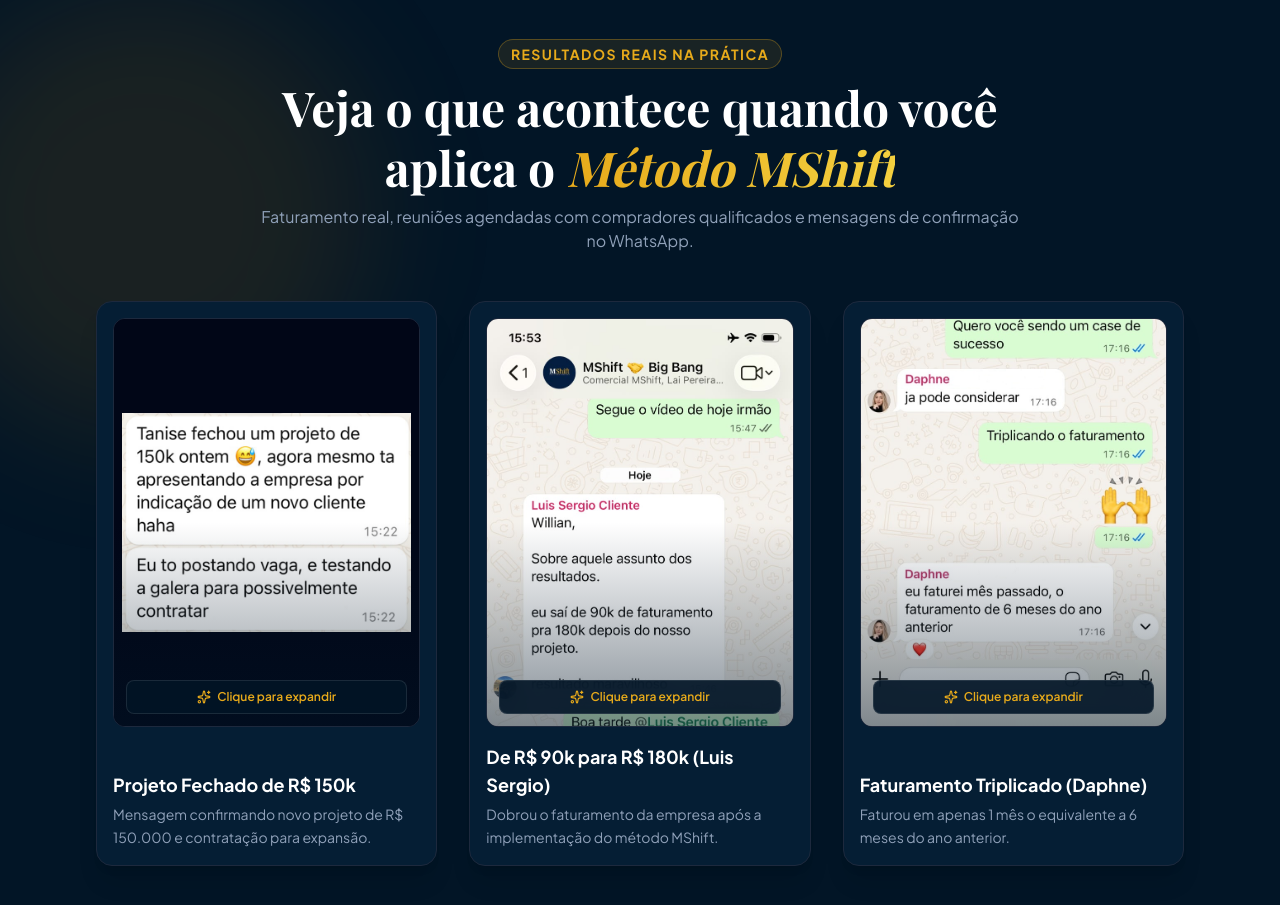
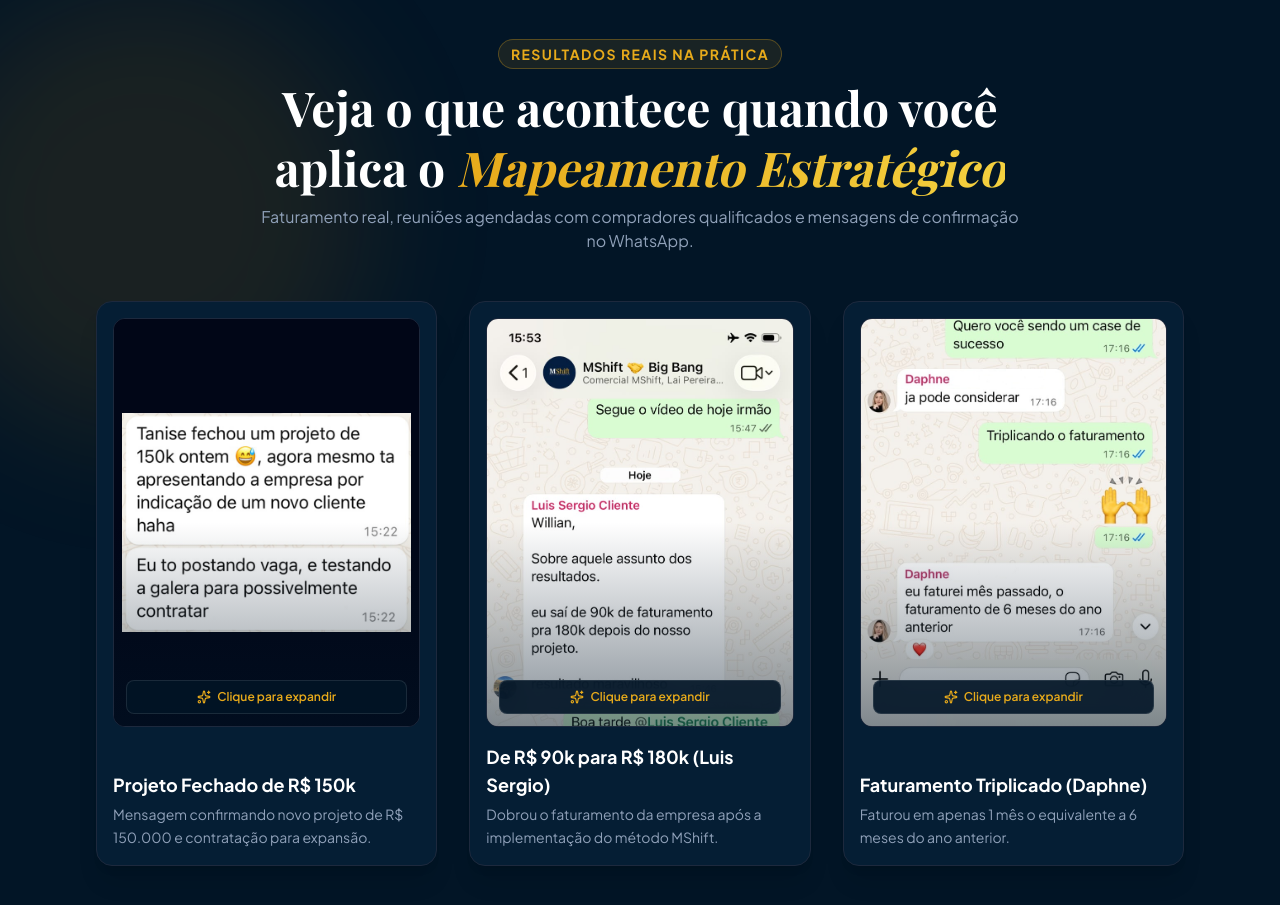
Before and after one commit to hyagonani/mshift, a Next.js app: page /aula-usinagem in a window 1280 px wide. Shown: the part 960-1865 px from the top of the page. Built offline with nearby package versions, Linux system fonts and the light colour scheme; a web font is replaced by a local one.

Commit message:
headline update

```diff
--- a/app/aula-usinagem/page.tsx
+++ b/app/aula-usinagem/page.tsx
@@ -141,7 +141,7 @@
               RESULTADOS REAIS NA PRÁTICA
             </span>
             <h2 className="font-serif text-2xl sm:text-4xl md:text-5xl font-bold text-white leading-tight">
-              Veja o que acontece quando você aplica o <span className="text-gradient-gold italic">Método MShift</span>
+              Veja o que acontece quando você aplica o <span className="text-gradient-gold italic">Mapeamento Estratégico</span>
             </h2>
             <p className="text-slate-400 text-xs sm:text-base mt-2">
               Faturamento real, reuniões agendadas com compradores qualificados e mensagens de confirmação no WhatsApp.
```
